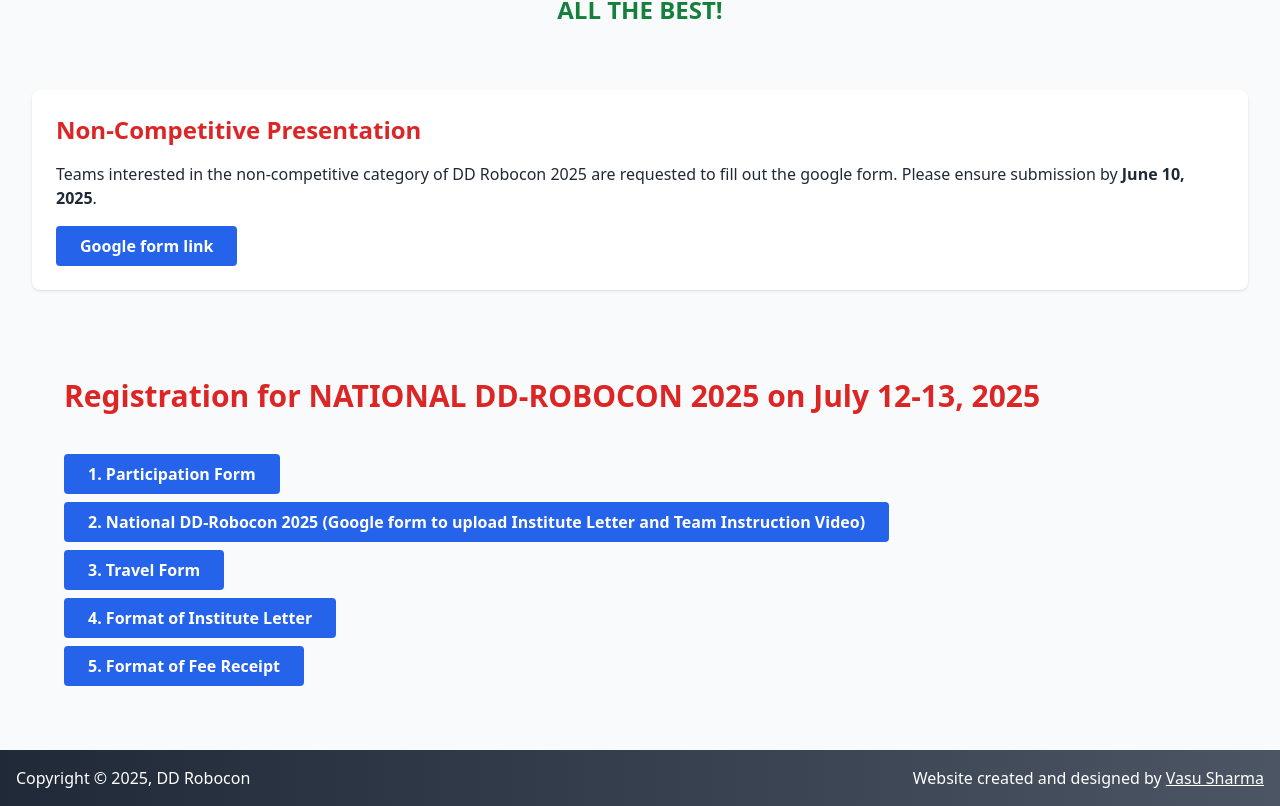
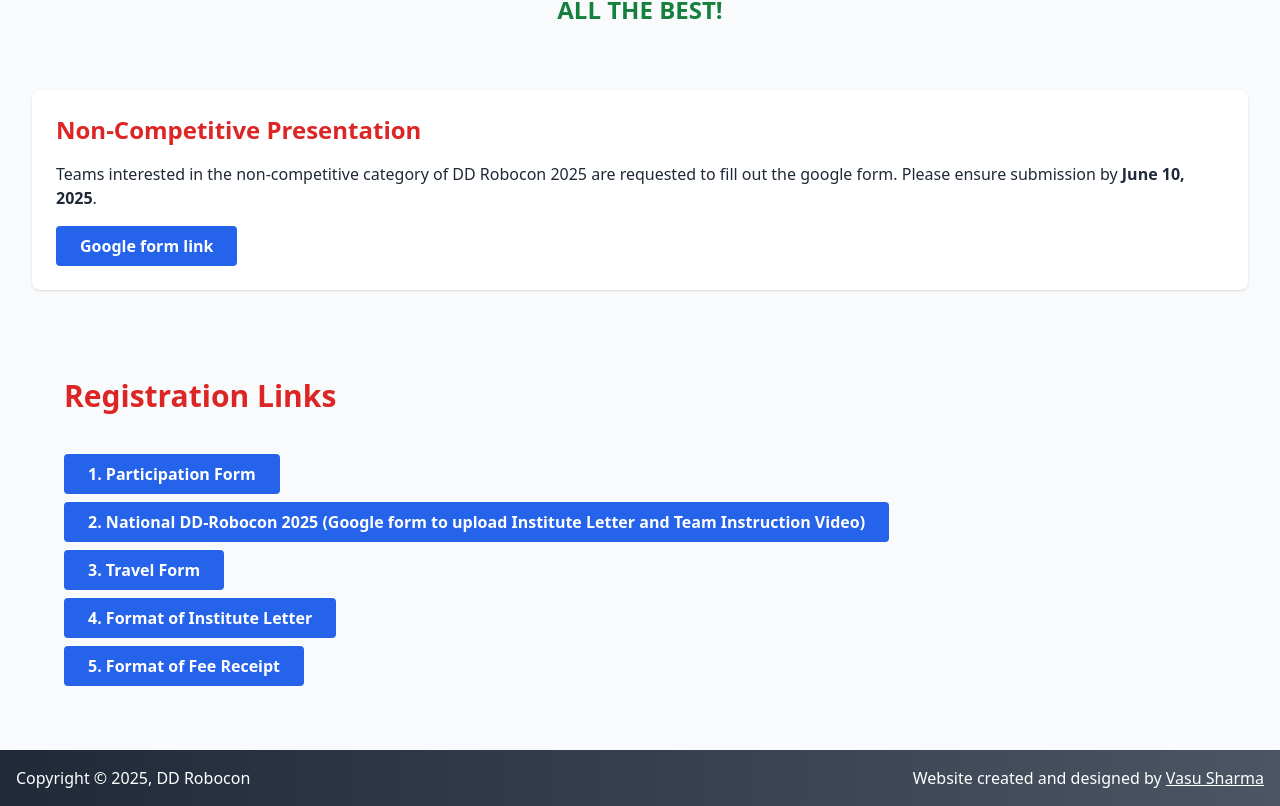
Before and after one commit to vasusharma-code/DD-Robocon, a React (Create React App) app: page /final in a window 1280 px wide. Shown: the part 1378-2184 px from the top of the page. Built offline with nearby package versions, Linux system fonts and the light colour scheme.

Commit message:
UI Changes

```diff
--- a/src/pages/Stage3.jsx
+++ b/src/pages/Stage3.jsx
@@ -126,7 +126,7 @@
 
      <div className="p-8 mt-14 bg-gray-50">
     <h1 className="text-3xl font-bold text-red-600 text-left mb-8">
-      Registration for NATIONAL DD-ROBOCON 2025 on July 12-13, 2025
+      Registration Links
     </h1>
     <a
         href="https://docs.google.com/forms/d/e/1FAIpQLScUyHxo9yQqHMrSq1Ec3lbleQXsFuhOd4AKJSPPC-3wZ7yd8A/viewform?usp=pp_url"
```
Also changed, not shown: 1 other file (tests, documents, lock files or other folders).
